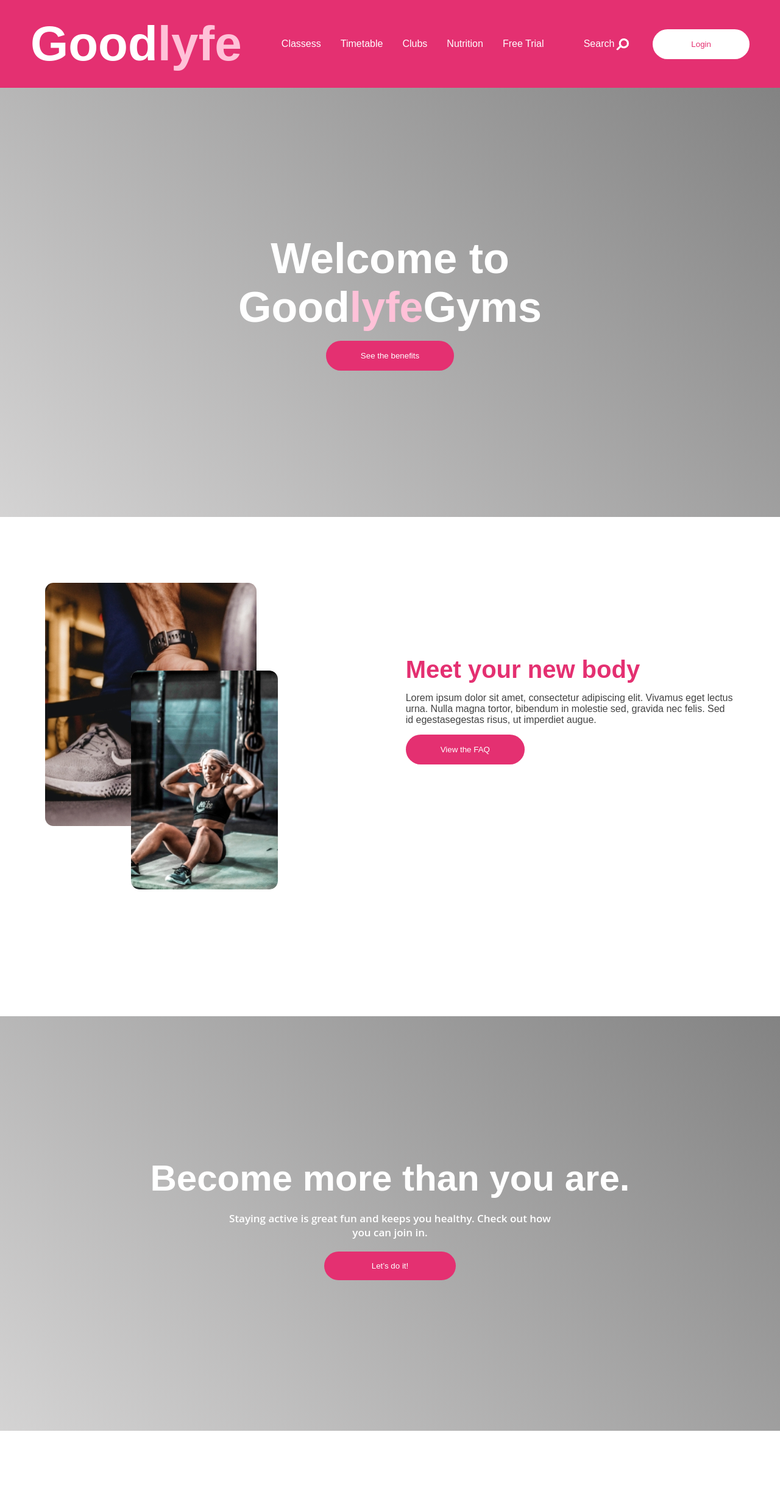
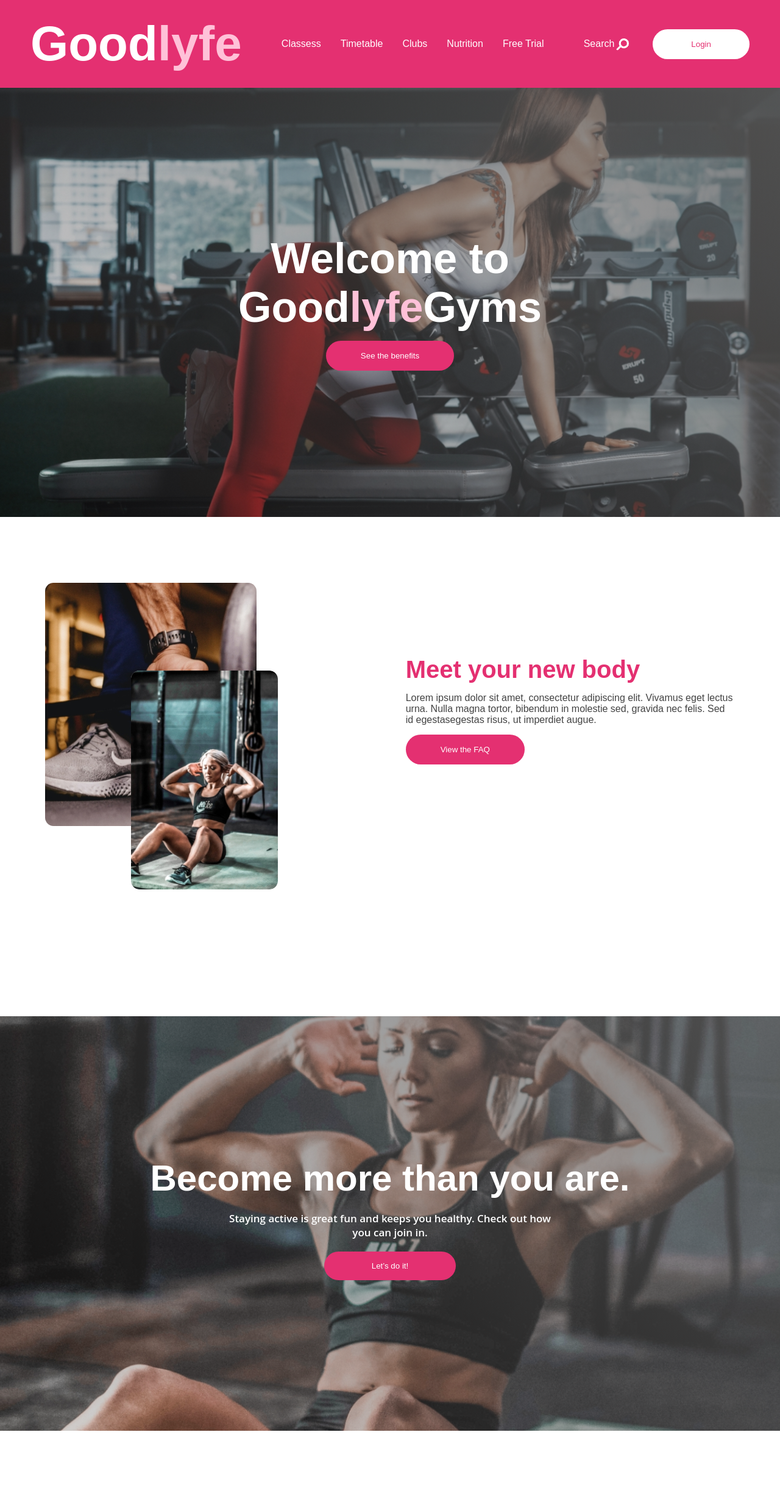
Before and after one commit to DmytroSovaV/GoodLyfe, a plain HTML site: page index.html in a window 1280 px wide. Shown: the top 2454 px of the page at 61% size. Drawn offline with nearby package versions, Linux system fonts and the light colour scheme.

Commit message:
repair way to background

```diff
--- a/scss/sections/_advantages-section.scss
+++ b/scss/sections/_advantages-section.scss
@@ -1,6 +1,6 @@
 .advantages-section{
     background-image: linear-gradient(45deg, rgba(40, 36, 36, 0.2), rgba(100, 100, 100, 0.8)),
-            url("./img/advantages-background.jpeg");
+            url("../img/advantages-background.jpeg");
     background-repeat: no-repeat;
     background-size: cover;
     text-align: center;
--- a/scss/sections/_hero-section.scss
+++ b/scss/sections/_hero-section.scss
@@ -4,7 +4,7 @@
     width: 100%;
     background-repeat: no-repeat;
     background-image: linear-gradient(45deg, rgba(40, 36, 36, 0.2), rgba(100, 100, 100, 0.8)),
-    url("./img/hero-background.jpeg");
+    url("../img/hero-background.jpeg");
     text-align: center;
         // clip-path: polygon(0% 0%, 100% 0%, 100% 85%, 50% 100%, 0% 85%);
 h2{
```
Also changed, not shown: css/main.css.
